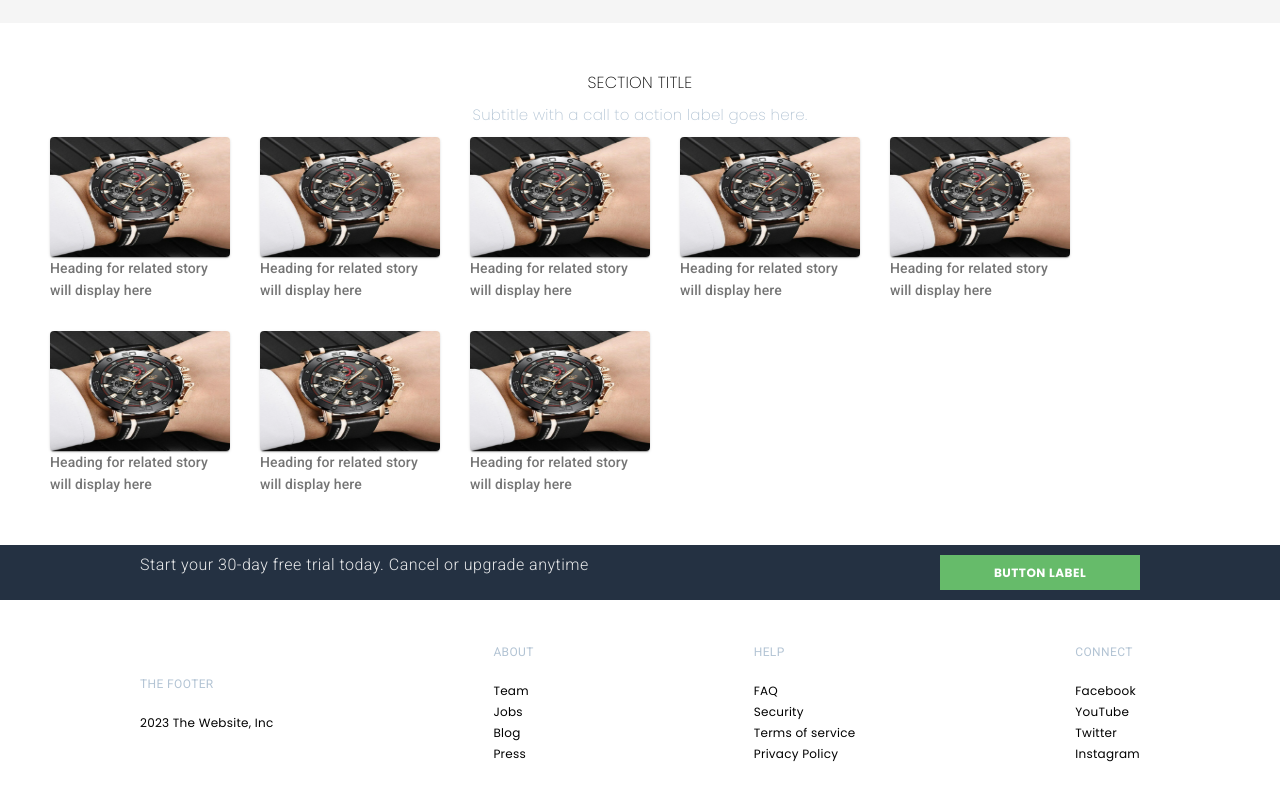
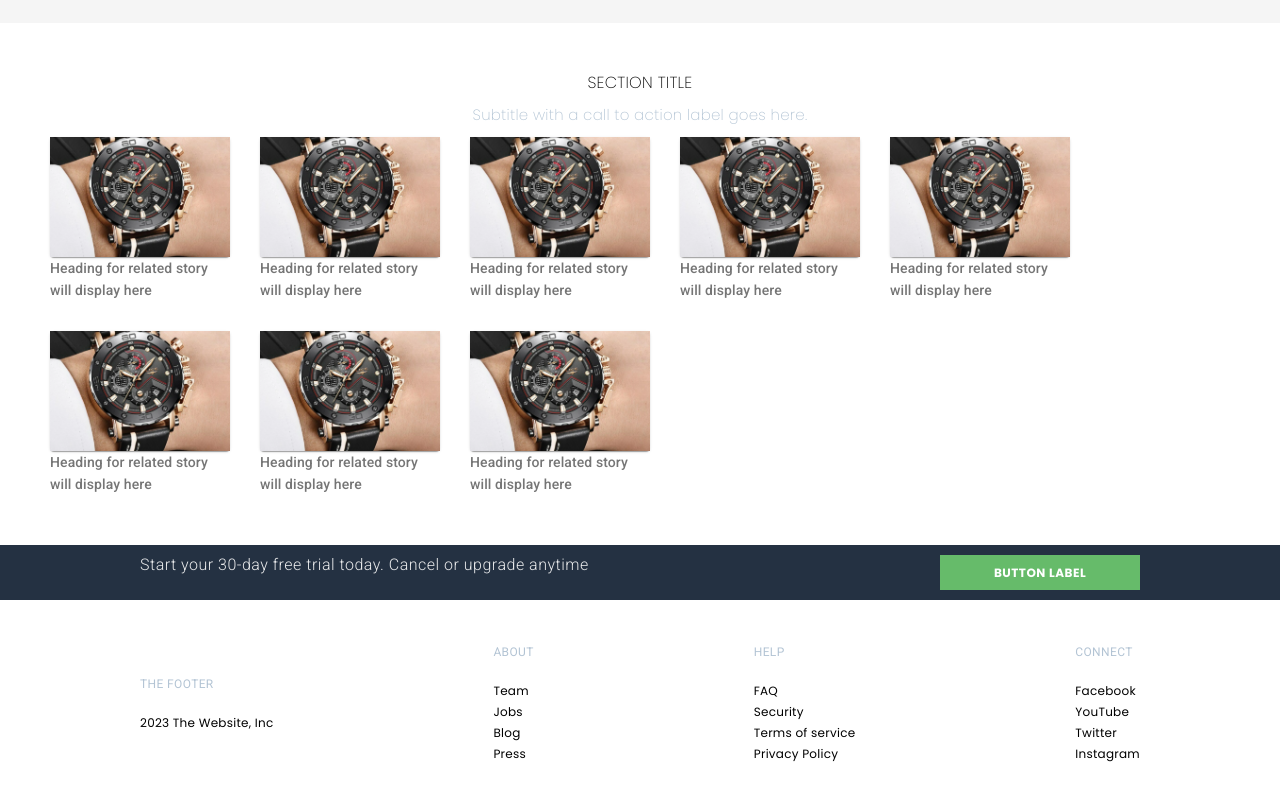
Before and after one commit to adrian-danila/watchShop-with-angular, an Angular app: page /dashboard in a window 1280 px wide. Shown: the part 2032-2832 px from the top of the page. Built offline with nearby package versions, Linux system fonts and the light colour scheme; a web font is replaced by a local one.

Commit message:
minore changes on card v3

```diff
--- a/src/app/components/card-v3/card-v3.component.html
+++ b/src/app/components/card-v3/card-v3.component.html
@@ -1,6 +1,6 @@
 <div class="container">
   <mat-card>
-    <img mat-card-image src="/assets/images/hand-watch.png" />
+    <img src="/assets/images/hand-watch.png" />
   </mat-card>
   <mat-card-subtitle
     >Heading for related story will display here</mat-card-subtitle
--- a/src/app/components/card-v3/card-v3.component.scss
+++ b/src/app/components/card-v3/card-v3.component.scss
@@ -7,6 +7,7 @@
       img {
           max-width: 100%;
           max-height: 100%;
+          object-fit: cover;
       }
   }
 }
```
